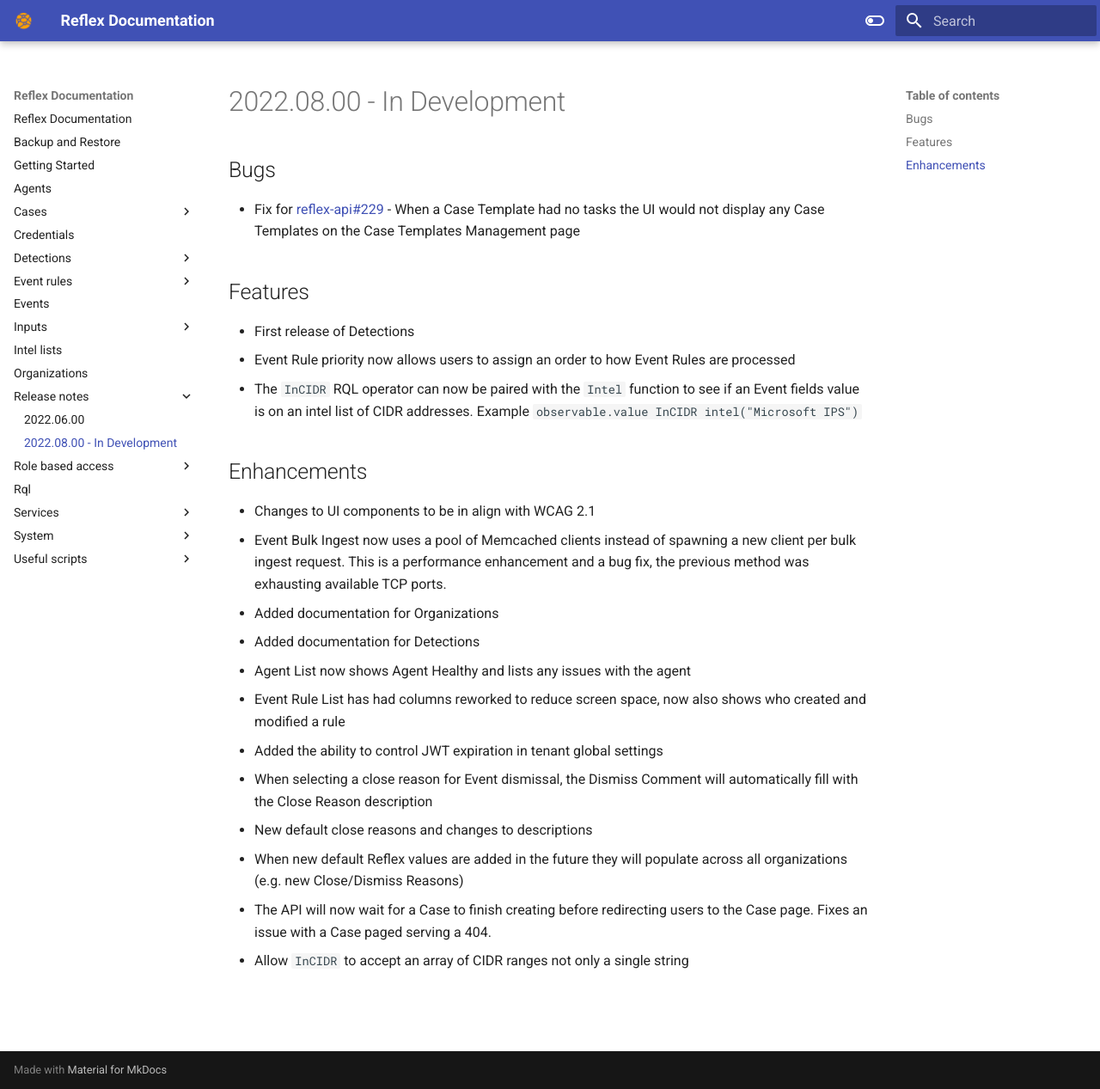
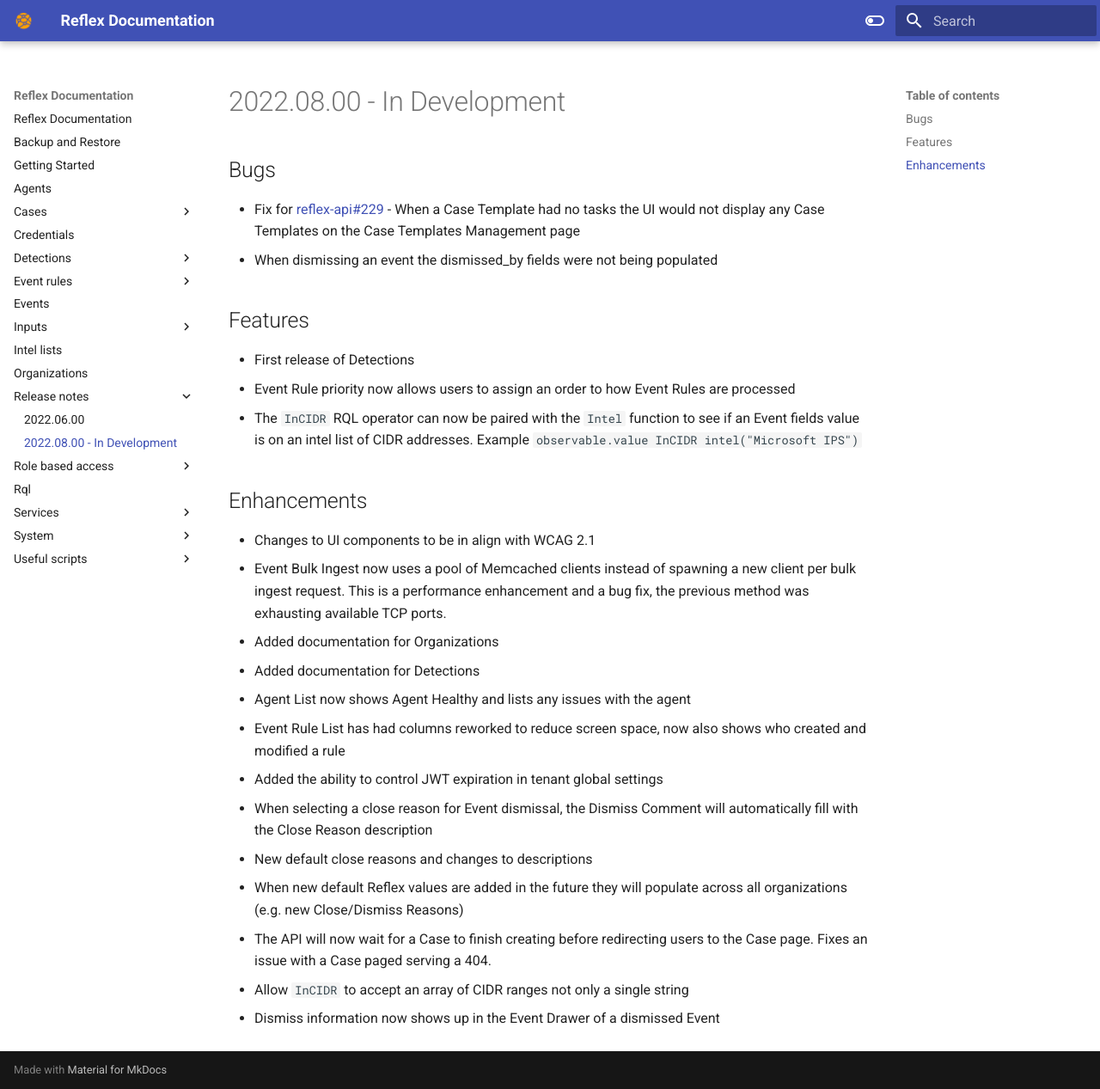
Before and after one commit to reflexsoar/reflex-docs, an MkDocs documentation site: the page built from docs/release-notes/2022.08.00.md, in a window 1280 px wide and 1267 px high. Shown: the whole window at 86% size. Built offline with MkDocs 1.6.1 and Material for MkDocs 9.7.7, drawn with Linux system fonts in a browser that asks for light colours.

Commit message:
docs update

```diff
--- a/docs/release-notes/2022.08.00.md
+++ b/docs/release-notes/2022.08.00.md
@@ -3,6 +3,7 @@
 ## Bugs
 
 - Fix for [reflex-api#229](https://github.com/reflexsoar/reflex-api/issues/229) - When a Case Template had no tasks the UI would not display any Case Templates on the Case Templates Management page
+- When dismissing an event the dismissed_by fields were not being populated
 
 ## Features
 
@@ -24,3 +25,4 @@
 - When new default Reflex values are added in the future they will populate across all organizations (e.g. new Close/Dismiss Reasons)
 - The API will now wait for a Case to finish creating before redirecting users to the Case page.  Fixes an issue with a Case paged serving a 404.
 - Allow `InCIDR` to accept an array of CIDR ranges not only a single string
+- Dismiss information now shows up in the Event Drawer of a dismissed Event
```
